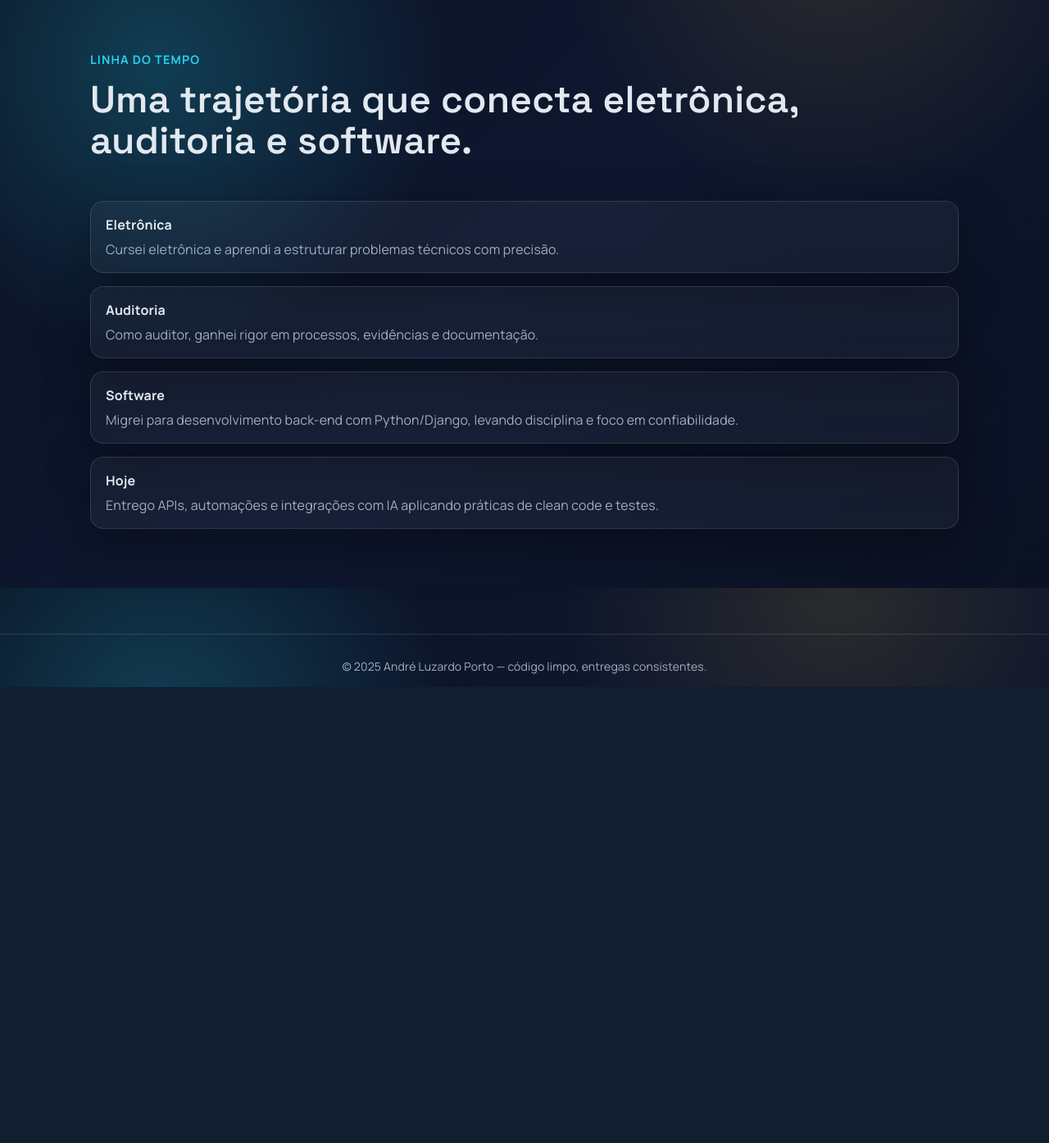
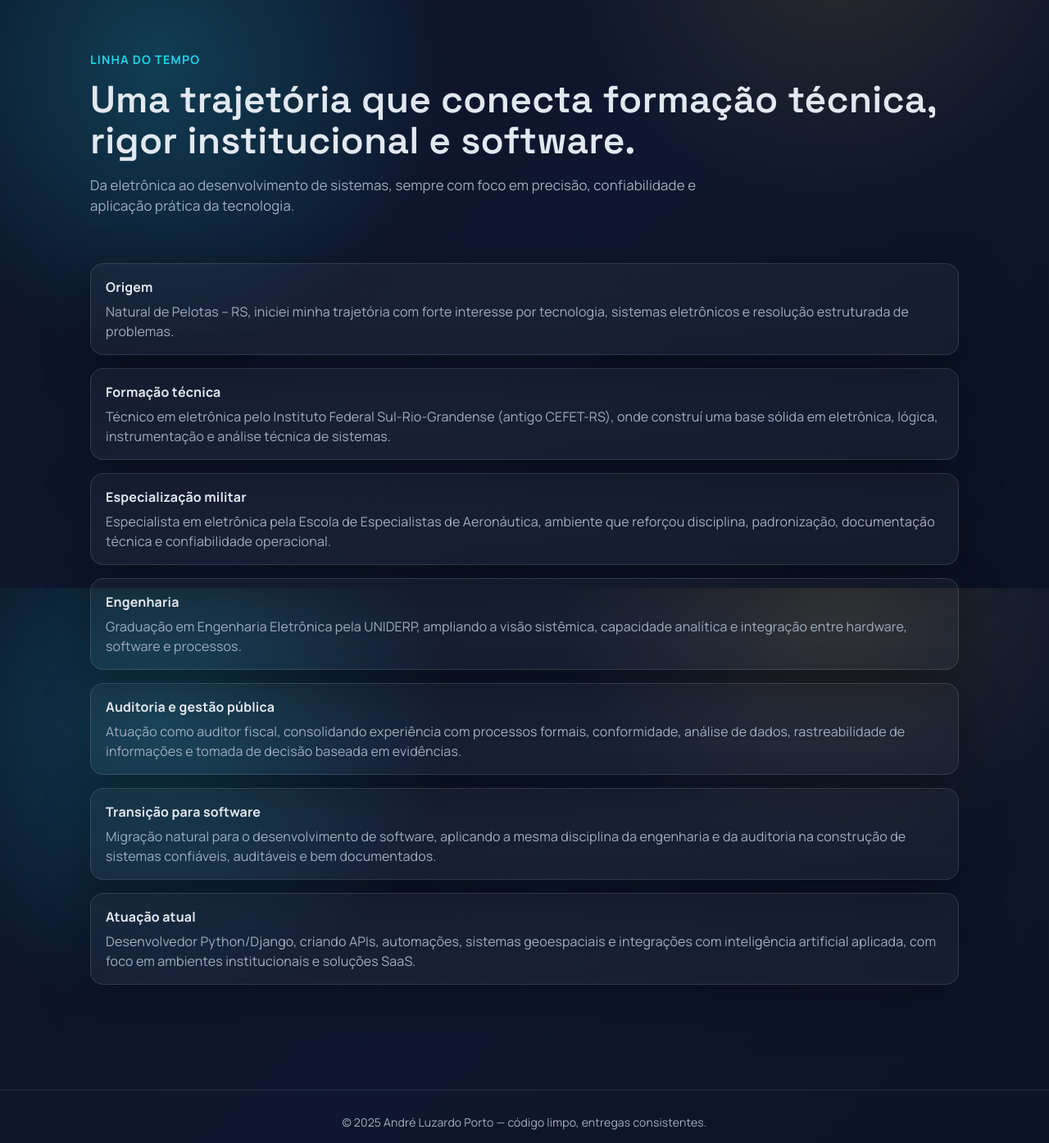
Before and after one commit to andreportol/my_portifolio, a Django app: page /continuacao_biografia/ in a window 1280 px wide. Shown: the part 83-1477 px from the top of the page at 82% size. Before the commit the page ends 921 px from the top, so only its background shows below. Run offline with Django 4.2, Linux system fonts and the light colour scheme.

Commit message:
Atualizando o template sobre a biografia.

```diff
--- a/core/templates/biografia_continuacao.html
+++ b/core/templates/biografia_continuacao.html
@@ -6,25 +6,75 @@
 {% block content %}
     <section class="hero hero-small">
         <p class="eyebrow">Linha do tempo</p>
-        <h1 class="hero-title">Uma trajetória que conecta eletrônica, auditoria e software.</h1>
+        <h1 class="hero-title">
+            Uma trajetória que conecta formação técnica, rigor institucional e software.
+        </h1>
+        <p class="hero-lead">
+            Da eletrônica ao desenvolvimento de sistemas, sempre com foco em precisão,
+            confiabilidade e aplicação prática da tecnologia.
+        </p>
     </section>
 
     <section class="timeline">
         <div class="step">
-            <strong>Eletrônica</strong>
-            <p>Cursei eletrônica e aprendi a estruturar problemas técnicos com precisão.</p>
+            <strong>Origem</strong>
+            <p>
+                Natural de Pelotas – RS, iniciei minha trajetória com forte interesse por
+                tecnologia, sistemas eletrônicos e resolução estruturada de problemas.
+            </p>
         </div>
+
         <div class="step">
-            <strong>Auditoria</strong>
-            <p>Como auditor, ganhei rigor em processos, evidências e documentação.</p>
+            <strong>Formação técnica</strong>
+            <p>
+                Técnico em eletrônica pelo Instituto Federal Sul-Rio-Grandense (antigo CEFET-RS),
+                onde construí uma base sólida em eletrônica, lógica, instrumentação e análise
+                técnica de sistemas.
+            </p>
         </div>
+
         <div class="step">
-            <strong>Software</strong>
-            <p>Migrei para desenvolvimento back-end com Python/Django, levando disciplina e foco em confiabilidade.</p>
+            <strong>Especialização militar</strong>
+            <p>
+                Especialista em eletrônica pela Escola de Especialistas de Aeronáutica,
+                ambiente que reforçou disciplina, padronização, documentação técnica
+                e confiabilidade operacional.
+            </p>
         </div>
+
         <div class="step">
-            <strong>Hoje</strong>
-            <p>Entrego APIs, automações e integrações com IA aplicando práticas de clean code e testes.</p>
+            <strong>Engenharia</strong>
+            <p>
+                Graduação em Engenharia Eletrônica pela UNIDERP, ampliando a visão sistêmica,
+                capacidade analítica e integração entre hardware, software e processos.
+            </p>
+        </div>
+
+        <div class="step">
+            <strong>Auditoria e gestão pública</strong>
+            <p>
+                Atuação como auditor fiscal, consolidando experiência com processos formais,
+                conformidade, análise de dados, rastreabilidade de informações e tomada de
+                decisão baseada em evidências.
+            </p>
+        </div>
+
+        <div class="step">
+            <strong>Transição para software</strong>
+            <p>
+                Migração natural para o desenvolvimento de software, aplicando a mesma
+                disciplina da engenharia e da auditoria na construção de sistemas
+                confiáveis, auditáveis e bem documentados.
+            </p>
+        </div>
+
+        <div class="step">
+            <strong>Atuação atual</strong>
+            <p>
+                Desenvolvedor Python/Django, criando APIs, automações, sistemas
+                geoespaciais e integrações com inteligência artificial aplicada,
+                com foco em ambientes institucionais e soluções SaaS.
+            </p>
         </div>
     </section>
 {% endblock %}
```
Also changed, not shown: portifolio/settings.py (+7 -7 lines), 1 other file.
